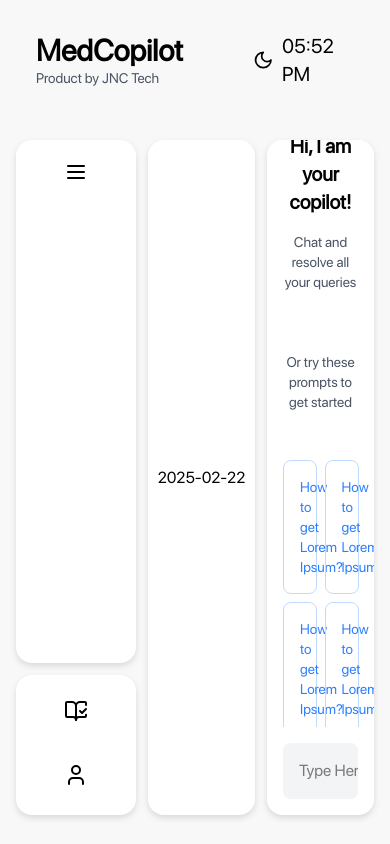
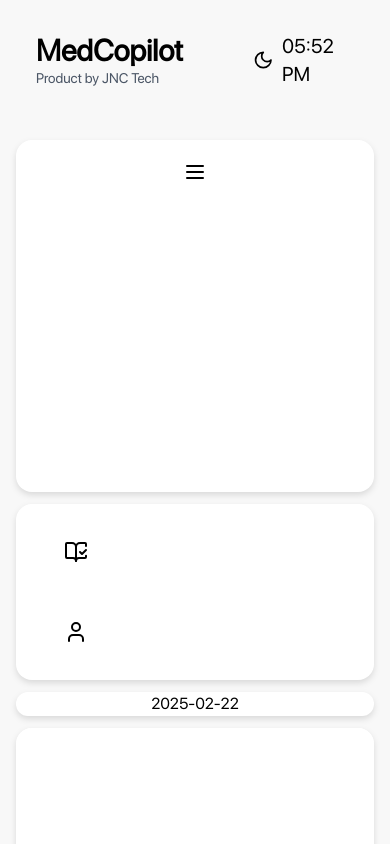
Before and after one commit to devs8l/MedCopilot, a React (Vite) app: page / in a window 390 px wide. Shown: the top 844 px of the page. Built offline with nearby package versions, Linux system fonts and the light colour scheme.

Commit message:
mobile-opt

```diff
--- a/src/pages/Home.jsx
+++ b/src/pages/Home.jsx
@@ -1,26 +1,30 @@
 import { useState } from "react";
-import { Menu, ChevronLeft, BookOpenCheck,User } from "lucide-react";
+import { Menu, ChevronLeft, BookOpenCheck, User } from "lucide-react";
 import UserData from "../components/UserData";
 import Patients from "../components/Patients";
 import Calendar from "../components/Calendar";
 import ChatInterface from "../components/ChatInterface";
 
-
 const Home = () => {
     const [isExpanded, setIsExpanded] = useState(false);
 
     return (
-        <div className={`grid mt-5 ${isExpanded ? 'grid-cols-[0.8fr_3fr_2fr]' : 'grid-cols-[0.1fr_1fr_1fr]'} transition-all duration-300 gap-3 min-h-[70vh]`}>
+        <div className={`grid mt-5 gap-3 min-h-[80vh]
+            grid-cols-1
+            md:grid-cols-[0.1fr_3fr_2fr]
+            md:${isExpanded ? 'grid-cols-[0.8fr_3fr_2fr]' : 'grid-cols-[0.1fr_1fr_1fr]'}
+            transition-all duration-300`}
+        >
             {/* Sidebar */}
-            <div className={`bg-primary flex flex-col gap-3 `}>
-                <div className="flex flex-col flex-1 items-center justify-between bg-white rounded-2xl drop-shadow-md">
+            <div className="bg-primary flex flex-col gap-3">
+                <div className="flex flex-col  h-[75%] items-center justify-between  bg-white rounded-2xl drop-shadow-md">
                     <button
                         className={`px-4 py-2 mt-3 rounded-md ${isExpanded ? 'self-start' : 'self-center'}`}
                         onClick={() => setIsExpanded(!isExpanded)}
                     >
                         {isExpanded ? <ChevronLeft /> : <Menu />}
                     </button>
-                    <div className={`transition-all max-h-[300px] duration-300 overflow-hidden ${isExpanded ? 'scale-x-100' : 'scale-x-0 max-w-0 '}`}>
+                    <div className={`transition-all max-h-[300px] duration-300 overflow-hidden ${isExpanded ? 'scale-x-100' : 'scale-x-0 max-w-0'}`}>
                         <Calendar />
                     </div>
 
@@ -28,29 +32,29 @@
                         <button className="w-full bg-white text-sm px-8 py-3 mb-2 rounded-md border-1 border-gray-600">
                             Create Event
                         </button>
-                        <button className="w-full bg-action-btn text-white text-sm px-8 py-3 mb-3 rounded-md ">
+                        <button className="w-full bg-action-btn text-white text-sm px-8 py-3 mb-3 rounded-md">
                             + Add Appointment
                         </button>
                     </div>
                 </div>
-                <div className={`flex flex-col transition-all ease-in duration-300  items-center justify-between bg-white rounded-2xl drop-shadow-md w-full px-4`}>
-                    <button className="flex items-center gap-3 text-sm px-8 py-5 rounded-md w-full mt-1 text-center hover:bg-gray-50">
+                <div className="flex flex-col transition-all ease-in duration-300 items-center justify-between bg-white rounded-2xl drop-shadow-md w-full px-4">
+                    <button className="flex items-center gap-3 text-sm px-8 py-7 rounded-md w-full mt-2 text-center hover:bg-gray-50">
                         <BookOpenCheck /><span className={`${isExpanded ? 'block' : 'hidden'} transition-all duration-300 ease-in`}>Make an Appointment</span>
                     </button>
-                    <button className=" flex items-center gap-3 text-sm px-8 py-5 mb-2 rounded-md w-full hover:bg-gray-50">
-                        <User /> <span className={`${isExpanded ? 'block' : 'hidden'} transition-all ease-in `}>My Patients</span>
+                    <button className="flex items-center gap-3 text-sm px-8 py-7 mb-2 rounded-md w-full hover:bg-gray-50">
+                        <User /> <span className={`${isExpanded ? 'block' : 'hidden'} transition-all ease-in`}>My Patients</span>
                     </button>
                 </div>
             </div>
 
-            {/* Middle Section (Empty for now) */}
+            {/* Middle Section */}
             <div className="drop-shadow-md bg-white rounded-2xl">
                 {location.pathname === "/user" ? <UserData /> : <Patients />}
             </div>
 
-            {/* Right Section (Empty for now) */}
+            {/* Right Section */}
             <div className="drop-shadow-md bg-white rounded-2xl overflow-hidden">
-                <ChatInterface/>
+                <ChatInterface />
             </div>
         </div>
     );
```
